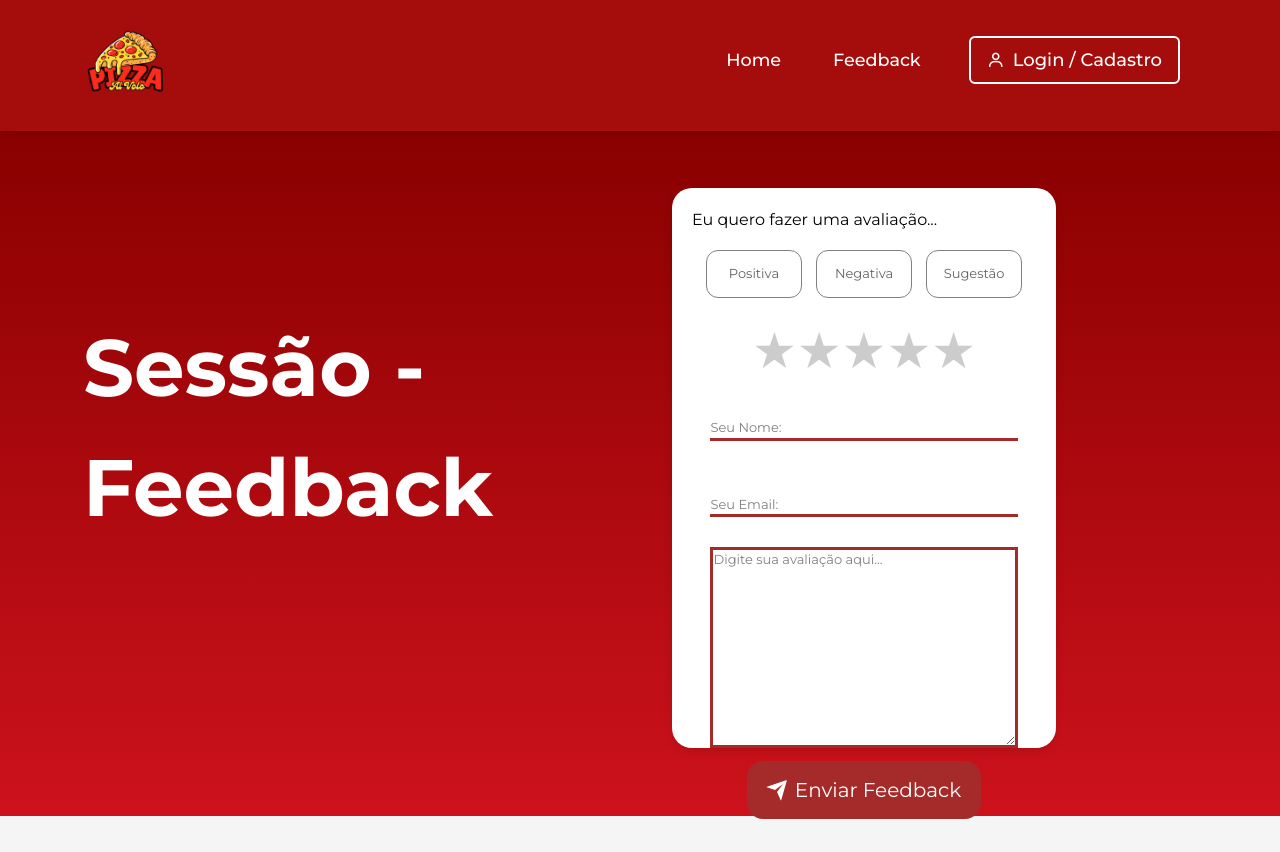
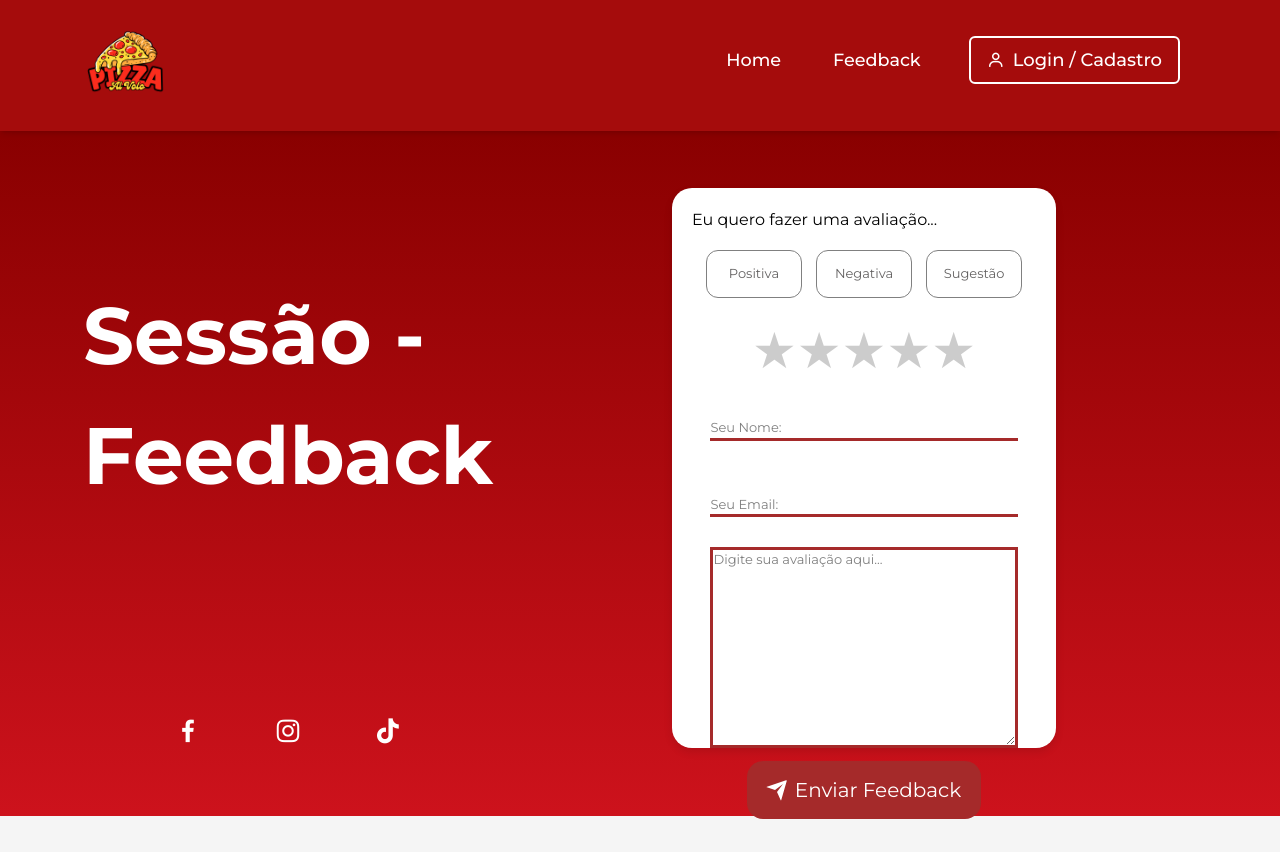
Before and after one commit to garciamanda/pizzaria-fullstack, a React (Vite) app in the folder client/: page /feedback in a window 1280 px wide. Built offline with nearby package versions, Linux system fonts and the light colour scheme.

Commit message:
feedback parte 2
emoji finalizdo.

```diff
--- a/client/src/pages/Feedback/index.css
+++ b/client/src/pages/Feedback/index.css
@@ -124,3 +124,27 @@ form {
   transform-origin: center center;
   transition: transform 0.3s ease-in-out;
 }
+
+#icons {
+  display: flex;
+  justify-content: center;
+  align-items: center;
+  position: relative;
+}
+
+.bx.bxl-facebook, .bx.bxl-instagram, .bx.bxl-tiktok{
+  border-radius: 50%;
+  margin: 0px 35px 35px 35px;
+  color: white;
+  width: 30px;
+  height: 30px;
+  font-size: 30px;
+
+}
+
+
+
+.bx.bxl-facebook:hover, .bx.bxl-instagram:hover, .bx.bxl-tiktok:hover{
+  transform: translateY(-4px);
+  box-shadow: 0 6px 12px rgba(0, 0, 0, 0.2);
+}
--- a/client/src/pages/Feedback/index.jsx
+++ b/client/src/pages/Feedback/index.jsx
@@ -7,8 +7,13 @@ function Feedback() {
 
   return (
     <div className="feedback mt-32 h-[86vh] w-full flex">
-      <div className="sessaofeedback h-[60vh] w-[45%] flex flex-col justify-center items-center mt-15">
-        <h1 className="text-[80px] text-white font-bold">Sessão - <br /> Feedback</h1>
+      <div className="sessaofeedback h-[60vh] w-[45%] flex flex-col  justify-center items-center gap-50 mt-15">
+        <h1 className="text-[80px] text-white font-bold mt-50">Sessão - <br /> Feedback</h1>
+        <div id="icons" className="">
+          <i className='bx bxl-facebook'></i>
+          <i className='bx bxl-instagram'></i>
+          <i className='bx bxl-tiktok'></i>
+        </div>
       </div>
 
       <div className="enviarfeedback h-[65vh] w-[45%] flex justify-center items-center mt-20">
```
